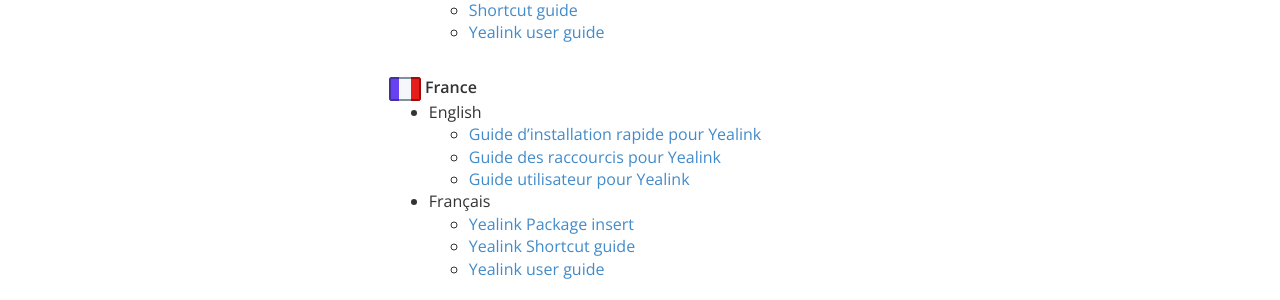
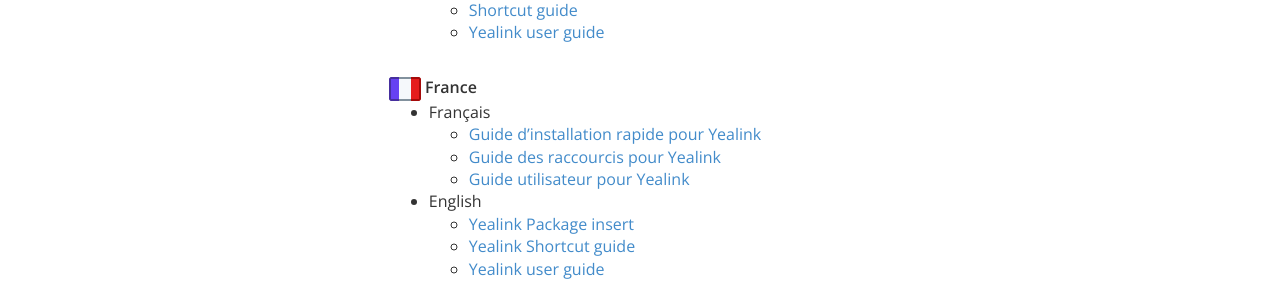
Before and after one commit to jchai002/choir-justice-supplies, a Jekyll site: the page built from manuals.html, in a window 1280 px wide. Shown: the part 597-897 px from the top of the page. Built offline with Jekyll 4.4.1, drawn with Linux system fonts in a browser that asks for light colours; nearby versions of some CDN libraries; comment, search, counter and statistics services are not loaded.

Commit message:
Swap titles

```diff
--- a/manuals.html
+++ b/manuals.html
@@ -35,14 +35,14 @@
 <br />-->
 <img src="{{ site.baseurl }}/assets/images/icons/flag-france.png"><b> France</b>
 <ul>
-	<li>English
+	<li>Français
 		<ul>
 			<li><a href="/assets/pdfs/Ooma-WeWork-Yealink-IP-QIG_FRA 2017-03-09 710-0163-101-R2.pdf">Guide d’installation rapide pour Yealink</a></li>
 			<li><a href="/assets/pdfs/Ooma Office-ShortCuts-Guide-FRA-Yealink IP Phones-R1.pdf">Guide des raccourcis pour Yealink</a></li>
 			<li><a href="/fr/fr/yealink-user-guide">Guide utilisateur pour Yealink</a></li>
 		</ul>
 	</li>
-	<li>Français
+	<li>English
 		<ul>
 			<li><a href="/assets/pdfs/Ooma-WeWork-Yealink-IP-QIG_FRA 2017-03-09 710-0163-101-R2.pdf">Yealink Package insert</a></li>
 			<li><a href="/assets/pdfs/Ooma Office-ShortCuts-Guide-FRA-Yealink IP Phones-R1.pdf">Yealink Shortcut guide</a></li>
```
